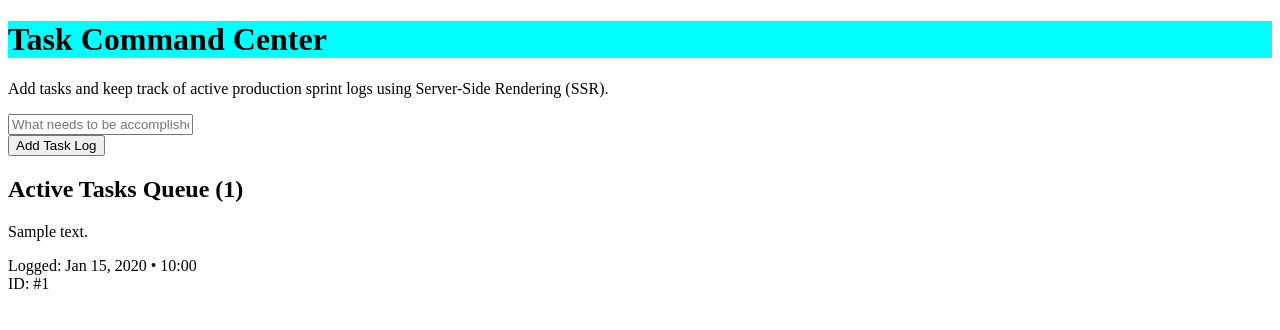
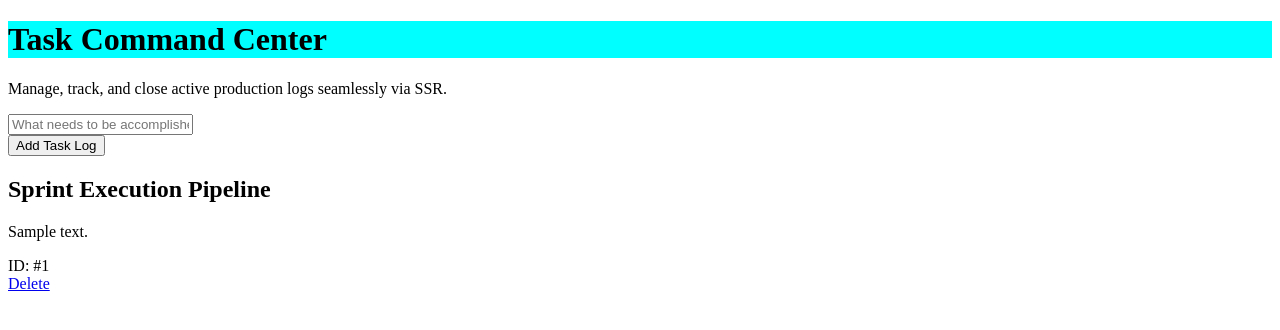
Before and after one commit to dhairya98/flask-tut, a Flask app: page / in a window 1280 px wide. Shown: the top 330 px of the page. Run offline with Flask 3, Linux system fonts and the light colour scheme; tables that the repository leaves empty hold one stand-in row (values such as "Sample post").

Commit message:
feat: deelte

```diff
--- a/app.py
+++ b/app.py
@@ -32,5 +32,16 @@ def index():
         return render_template('index.html', tasks=tasks)
     # return render_template('index.html', name='Dhairya')
 
+@app.route('/delete/<int:id>')
+def delete_task(id):
+    task_to_delete = db.get_or_404(Todo, id)
+    try:
+        db.session.delete(task_to_delete)
+        db.session.commit()
+        return redirect('/')
+    except Exception as e:
+        return f"Could not delete task: {e}"
+
+
 if __name__ == '__main__':
     app.run(debug=True)
--- a/templates/index.html
+++ b/templates/index.html
@@ -6,48 +6,59 @@
     <!-- Dashboard Header -->
     <div class="border-b border-slate-800 pb-6 mb-8">
         <h1 class="text-3xl font-extrabold text-white tracking-tight">Task Command Center</h1>
-        <p class="mt-2 text-sm text-slate-400">Add tasks and keep track of active production sprint logs using Server-Side Rendering (SSR).</p>
+        <p class="mt-2 text-sm text-slate-400">Manage, track, and close active production logs seamlessly via SSR.</p>
     </div>
 
-    <!-- Interactive Form Input Layer (POST Request Trigger) -->
+    <!-- Input Form Layer -->
     <div class="bg-slate-900 border border-slate-800 p-6 rounded-2xl mb-8 shadow-xl">
         <form method="POST" class="flex flex-col sm:flex-row items-center gap-3">
-            <div class="w-full relative">
-                <!-- IMPORTANT: name="content" must match your request.form.get('content') line in Python -->
+            <div class="w-full">
                 <input type="text" name="content" id="content" autocomplete="off" required
                        class="w-full bg-slate-950 border border-slate-800 rounded-xl px-4 py-3.5 text-sm text-slate-100 placeholder-slate-500 focus:outline-none focus:border-indigo-500 transition-colors"
                        placeholder="What needs to be accomplished today?">
             </div>
-            <button type="submit"
-                    class="w-full sm:w-auto bg-indigo-600 hover:bg-indigo-700 text-white text-xs font-semibold px-6 py-4 rounded-xl transition-all shadow-lg shadow-indigo-600/20 whitespace-nowrap">
+            <button type="submit" class="w-full sm:w-auto bg-indigo-600 hover:bg-indigo-700 text-white text-xs font-semibold px-6 py-4 rounded-xl transition-all shadow-lg shadow-indigo-600/20 whitespace-nowrap">
                 Add Task Log
             </button>
         </form>
     </div>
 
-    <!-- Active Database Records Listing Panel (GET Request Render) -->
+    <!-- Tasks Queue Area -->
     <div class="space-y-3">
-        <h2 class="text-xs font-bold text-slate-400 uppercase tracking-widest mb-4">Active Tasks Queue ({{ tasks|length }})</h2>
+        <h2 class="text-xs font-bold text-slate-400 uppercase tracking-widest mb-4">Sprint Execution Pipeline</h2>
 
         {% for task in tasks %}
-            <!-- Single Task Record Container Row -->
-            <div class="bg-slate-900 border border-slate-800/60 rounded-xl p-4 flex items-center justify-between gap-4 hover:border-slate-700 transition-colors">
-                <div class="flex flex-col min-w-0">
-                    <p class="text-sm font-medium text-slate-200 break-words">{{ task.content }}</p>
-                    <span class="text-[10px] text-slate-500 font-mono mt-1">
-                        Logged: {{ task.date_created.strftime('%b %d, %Y • %H:%M') }}
-                    </span>
+            <!-- Single Row Container with dynamic borders depending on completion status -->
+            <div class="bg-slate-900 border {% if task.completed == 1 %}border-emerald-500/30 opacity-60{% else %}border-slate-800/60{% endif %} rounded-xl p-4 flex items-center justify-between gap-4 hover:border-slate-700 transition-colors">
+
+                <div class="flex items-center gap-3 min-w-0">
+                    <!-- Status Indicator Bullet -->
+                    <span class="h-2 w-2 rounded-full flex-shrink-0 {% if task.completed == 1 %}bg-emerald-500{% else %}bg-amber-500{% endif %}"></span>
+
+                    <div class="flex flex-col min-w-0">
+                        <!-- Dynamic strike-through text configuration if task is done -->
+                        <p class="text-sm font-medium {% if task.completed == 1 %}line-through text-slate-500{% else %}text-slate-200{% endif %} break-words">
+                            {{ task.content }}
+                        </p>
+                        <span class="text-[10px] text-slate-500 font-mono mt-0.5">ID: #{{ task.id }}</span>
+                    </div>
                 </div>
 
-                <!-- Status Tracking Flag Tag -->
-                <span class="bg-slate-950 text-slate-400 text-[10px] font-mono px-2.5 py-1 rounded-md border border-slate-800 whitespace-nowrap">
-                    ID: #{{ task.id }}
-                </span>
+                <!-- Action Controls Group -->
+                <div class="flex items-center gap-2 flex-shrink-0">
+
+                    <!-- Delete Action Button -->
+                    <a href="{{ url_for('delete_task', id=task.id) }}"
+                       class="px-3 py-1.5 rounded-lg border border-rose-500/20 bg-rose-500/10 text-rose-400 hover:bg-rose-500 hover:text-white text-xs font-semibold transition-all"
+                       onclick="return confirm('Are you sure you want to drop this task permanently?');">
+                        Delete
+                    </a>
+                </div>
+
             </div>
         {% else %}
-            <!-- Jinja2 Fallback Container State if Table Array is completely empty -->
             <div class="border border-dashed border-slate-800 rounded-xl p-12 text-center bg-slate-900/10">
-                <p class="text-sm text-slate-500">Your sprint queue is completely clear. Submit a task log using the form above to add an item.</p>
+                <p class="text-sm text-slate-500">Your sprint queue is completely clear.</p>
             </div>
         {% endfor %}
     </div>
```
